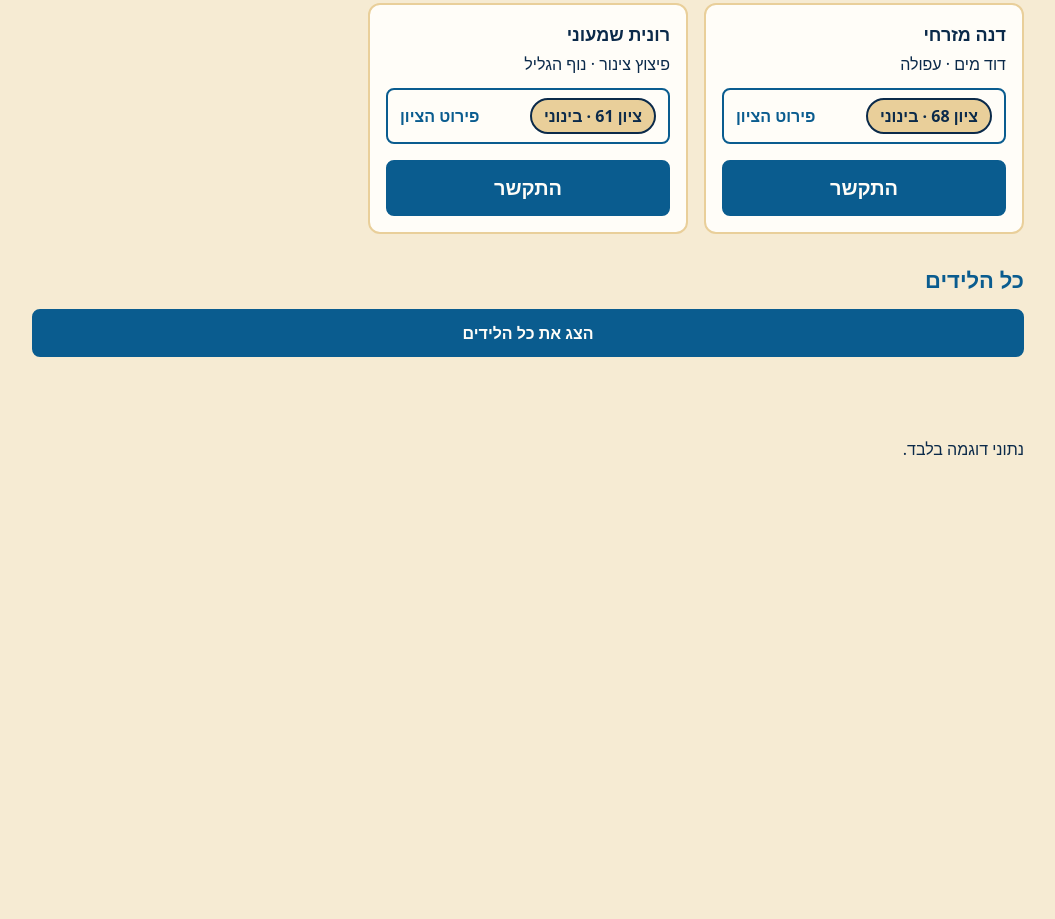
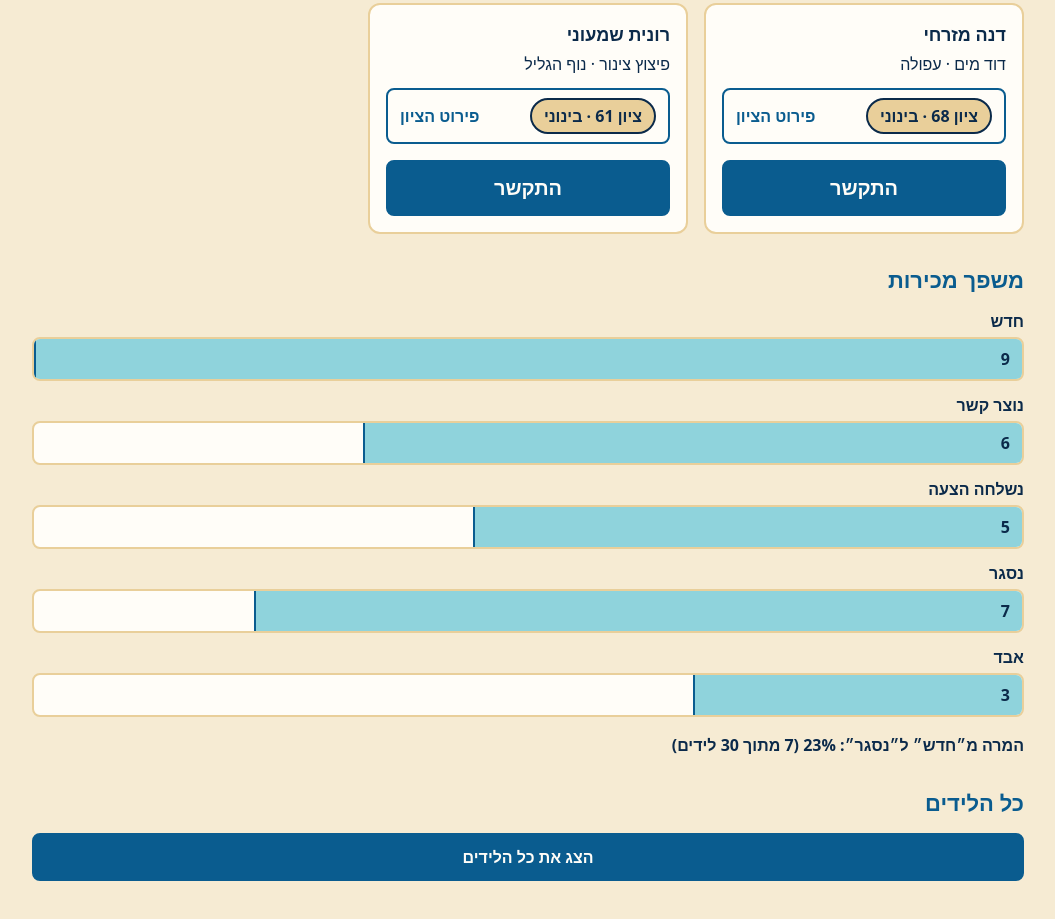
Before and after one commit to drorhiedman-bit/leads-dashboard, a plain HTML site: page index.html in a window 1280 px wide. Shown: the part 387-1306 px from the top of the page, without its empty margins (112-1167 px from the left). Before the commit the page ends 880 px from the top, so only its background shows below. Drawn offline with Linux system fonts and the light colour scheme.

Commit message:
Add sales funnel chart

```diff
--- a/app.js
+++ b/app.js
@@ -283,8 +283,54 @@
     });
   }
 
+  // ---- Statistics
+  const STAGES = ["New", "Contacted", "Quote sent", "Won", "Lost"];
+
+  function formatPercent(part, whole) {
+    return whole === 0 ? "0%" : Math.round((part / whole) * 100) + "%";
+  }
+
+  function countByStage(leads) {
+    return STAGES.map(function (stage) {
+      return {
+        stage: stage,
+        count: leads.filter(function (lead) { return lead.stage === stage; }).length
+      };
+    });
+  }
+
+  // ---- Sales funnel: one horizontal bar per stage, built with CSS only.
+  // Every lead starts as New, so conversion from New to Won is Won / all leads.
+  function renderFunnel(leads) {
+    const list = document.getElementById("funnel");
+    const summary = document.getElementById("funnel-summary");
+    if (!list || !summary) {
+      return;
+    }
+    const rows = countByStage(leads);
+    const biggest = Math.max.apply(null, rows.map(function (row) { return row.count; }));
+    const fragment = document.createDocumentFragment();
+    rows.forEach(function (row) {
+      const item = el("li", "bar-row");
+      item.appendChild(el("span", "bar-label", label(STAGE_LABELS, row.stage)));
+      const track = el("div", "bar-track");
+      const fill = el("div", "bar-fill");
+      fill.style.width = (biggest === 0 ? 0 : (row.count / biggest) * 100) + "%";
+      fill.appendChild(el("span", "bar-count", String(row.count)));
+      track.appendChild(fill);
+      item.appendChild(track);
+      fragment.appendChild(item);
+    });
+    list.appendChild(fragment);
+
+    const won = rows.filter(function (row) { return row.stage === "Won"; })[0].count;
+    summary.textContent = "המרה מ״חדש״ ל״נסגר״: " + formatPercent(won, leads.length) +
+      " (" + won + " מתוך " + leads.length + " לידים)";
+  }
+
   const SORTED_LEADS = sortedByScore(SCORED_LEADS);
   renderLeadList("call-now", callNowLeads(SORTED_LEADS), "call");
+  renderFunnel(SCORED_LEADS);
   renderLeadList("all-leads", SORTED_LEADS, "list");
   setUpShowAll();
 })();
--- a/index.html
+++ b/index.html
@@ -17,6 +17,12 @@
       <ol id="call-now" class="lead-list"></ol>
     </section>
 
+    <section aria-labelledby="funnel-title">
+      <h2 id="funnel-title">משפך מכירות</h2>
+      <ul id="funnel" class="bar-list"></ul>
+      <p id="funnel-summary" class="chart-summary"></p>
+    </section>
+
     <section aria-labelledby="all-leads-title">
       <h2 id="all-leads-title">כל הלידים</h2>
       <button type="button" id="show-all" class="action-button" aria-expanded="false" aria-controls="all-leads-panel">הצג את כל הלידים</button>
--- a/style.css
+++ b/style.css
@@ -203,6 +203,47 @@ main > section {
   margin-top: 1rem;
 }
 
+/* Charts are made with CSS only. Every bar has its value written as text. */
+.bar-list {
+  list-style: none;
+  margin: 0;
+  padding: 0;
+}
+
+.bar-row {
+  margin-bottom: 0.75rem;
+}
+
+.bar-label {
+  display: block;
+  margin-bottom: 0.25rem;
+  font-weight: 700;
+}
+
+.bar-track {
+  background: var(--card);
+  border: 2px solid var(--border);
+  border-radius: 0.5rem;
+  overflow: hidden;
+}
+
+.bar-fill {
+  display: flex;
+  align-items: center;
+  min-width: 3rem;
+  min-height: 2.5rem;
+  padding: 0 0.75rem;
+  background: var(--turquoise);
+  color: var(--text);
+  border-inline-end: 2px solid var(--sea);
+  font-weight: 700;
+}
+
+.chart-summary {
+  margin: 1rem 0 0;
+  font-weight: 700;
+}
+
 .page-footer {
   color: var(--text);
 }
```
Also changed, not shown: 1 other file.
